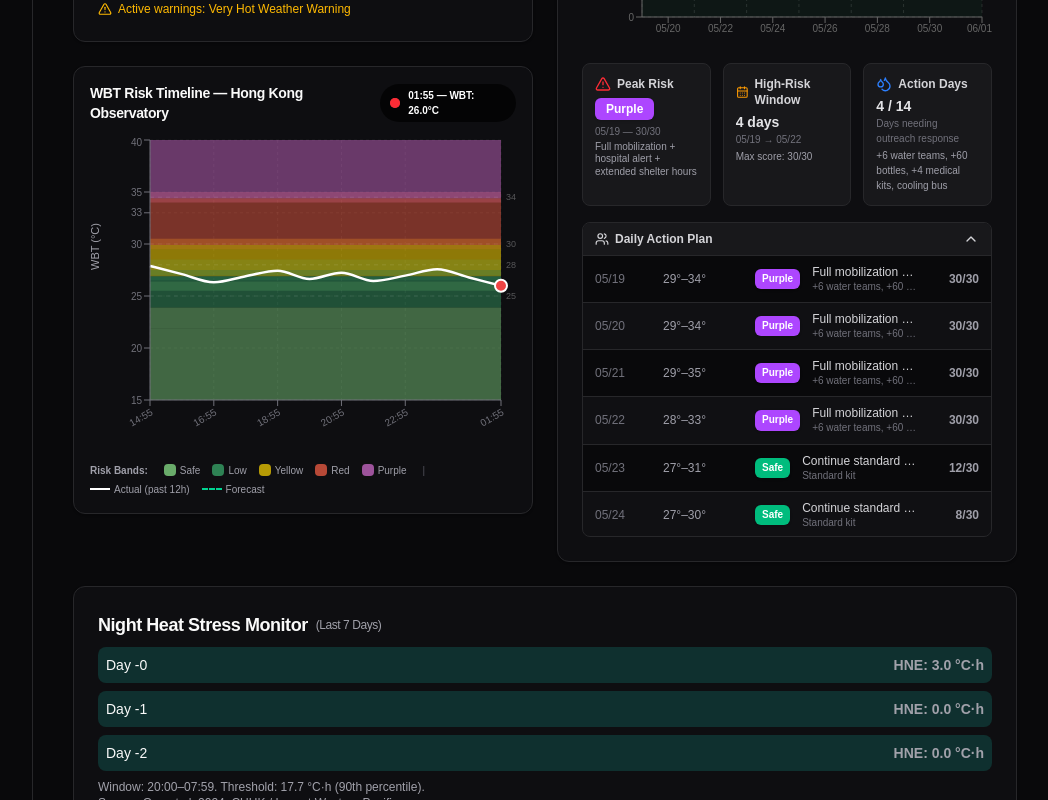
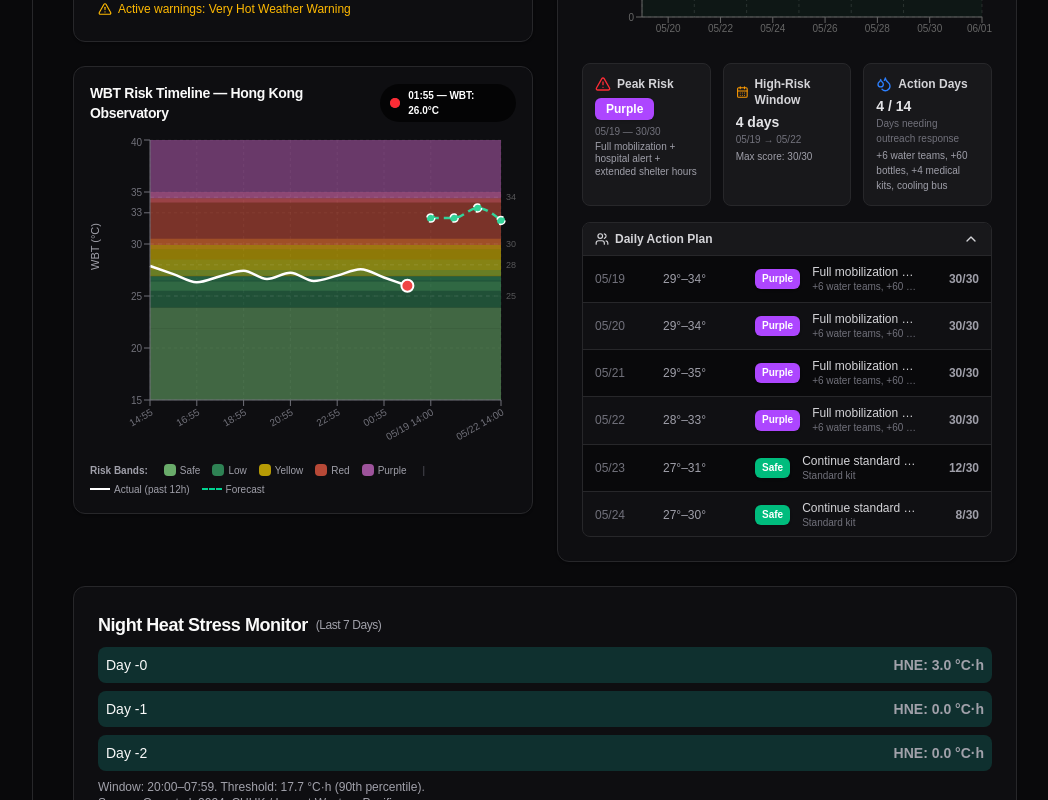
Before and after one commit to cycpronald-png/ClimateShield, a React (Vite) app: page / in a window 1280 px wide. Shown: the part 620-1420 px from the top of the page, without its empty margins (223-1271 px from the left). Built offline with nearby package versions, Linux system fonts and the light colour scheme.

Commit message:
fix: resolve WBT Risk Timeline forecast date parsing to show future risk

```diff
--- a/src/sections/risk-intelligence/components/WBTTimeSeriesGraph.tsx
+++ b/src/sections/risk-intelligence/components/WBTTimeSeriesGraph.tsx
@@ -140,14 +140,16 @@ export function WBTTimeSeriesGraph({ selectedStation, forecastDays, riskConfig }
             .sort((a, b) => a.forecast_day_index - b.forecast_day_index);
 
         const now = Date.now();
-        const next12 = now + 12 * 60 * 60 * 1000;
+        const next72 = now + 72 * 60 * 60 * 1000;
         const forecastPoints = fc
             .filter(day => {
-                const dayStart = new Date(day.forecast_date + 'T00:00:00+08:00').getTime();
-                return dayStart >= now && dayStart <= next12;
+                if (!day.forecast_date || day.forecast_date.length !== 8) return false;
+                const dStr = day.forecast_date;
+                const forecastTime = new Date(`${dStr.substring(0, 4)}-${dStr.substring(4, 6)}-${dStr.substring(6, 8)}T14:00:00+08:00`).getTime();
+                return forecastTime >= now - 12 * 60 * 60 * 1000 && forecastTime <= next72;
             })
             .map(day => ({
-                time: formatDateDDMM(day.forecast_date),
+                time: formatDateDDMM(day.forecast_date) + ' 14:00',
                 wbt: day.wet_bulb_peak!,
                 historyWbt: null as number | null,
                 forecastWbt: day.wet_bulb_peak!,
```
